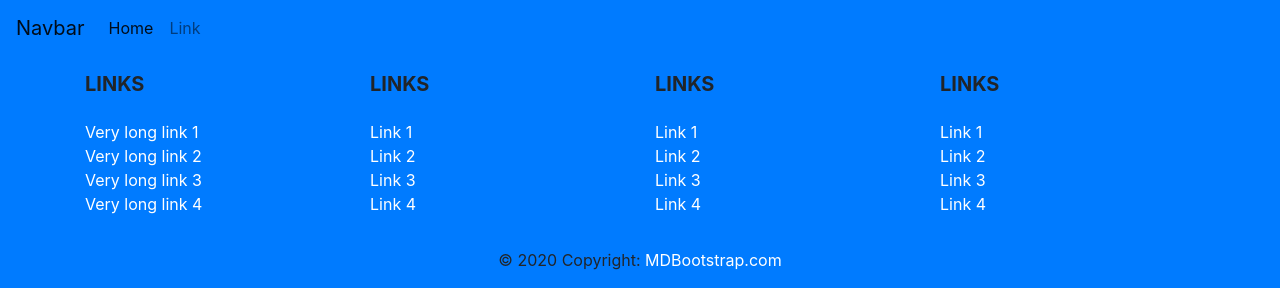
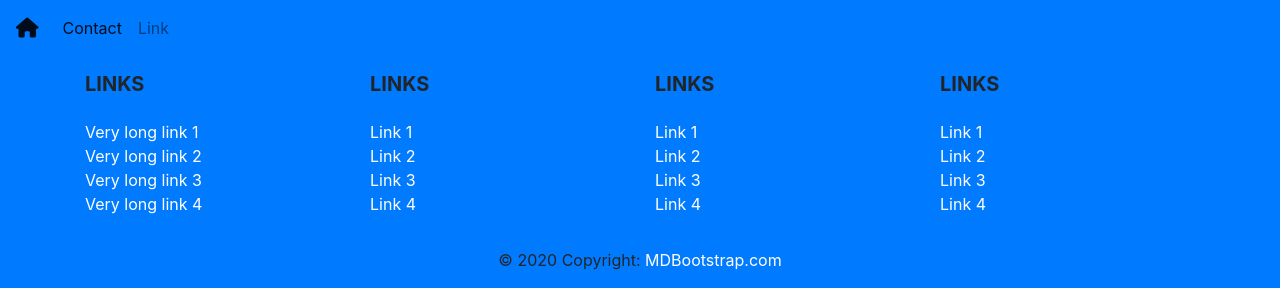
Before and after one commit to hemza-github/Blog-symfony, a Symfony app: template templates/base.html.twig in a window 1280 px wide. Shown: the top 300 px of the page. Run offline with Twig, Linux system fonts and the light colour scheme; the template is opened without the code that fills it, so the values that code supplies are empty; some libraries are stand-ins or nearby versions.

Commit message:
Update navbar.html.twig

```diff
--- a/templates/include/navbar.html.twig
+++ b/templates/include/navbar.html.twig
@@ -1,6 +1,6 @@
 <!-- nav -->
     <nav class="navbar navbar-expand-lg navbar-light bg-primary">
-        <a class="navbar-brand" href="#">Navbar</a>
+        <a class="navbar-brand" href="{{ path('home') }}"><i class="fas fa-home"></i></a>
         <button class="navbar-toggler" type="button" data-toggle="collapse" data-target="#navbarSupportedContent" aria-controls="navbarSupportedContent" aria-expanded="false" aria-label="Toggle navigation">
             <span class="navbar-toggler-icon"></span>
         </button>
@@ -8,7 +8,7 @@
         <div class="collapse navbar-collapse" id="navbarSupportedContent">
             <ul class="navbar-nav mr-auto">
             <li class="nav-item active">
-                <a class="nav-link" href="#">Home</a>
+                <a class="nav-link" href="{{ path('contact') }}">Contact</a>
             </li>
             <li class="nav-item">
                 <a class="nav-link" href="#">Link</a>
```
